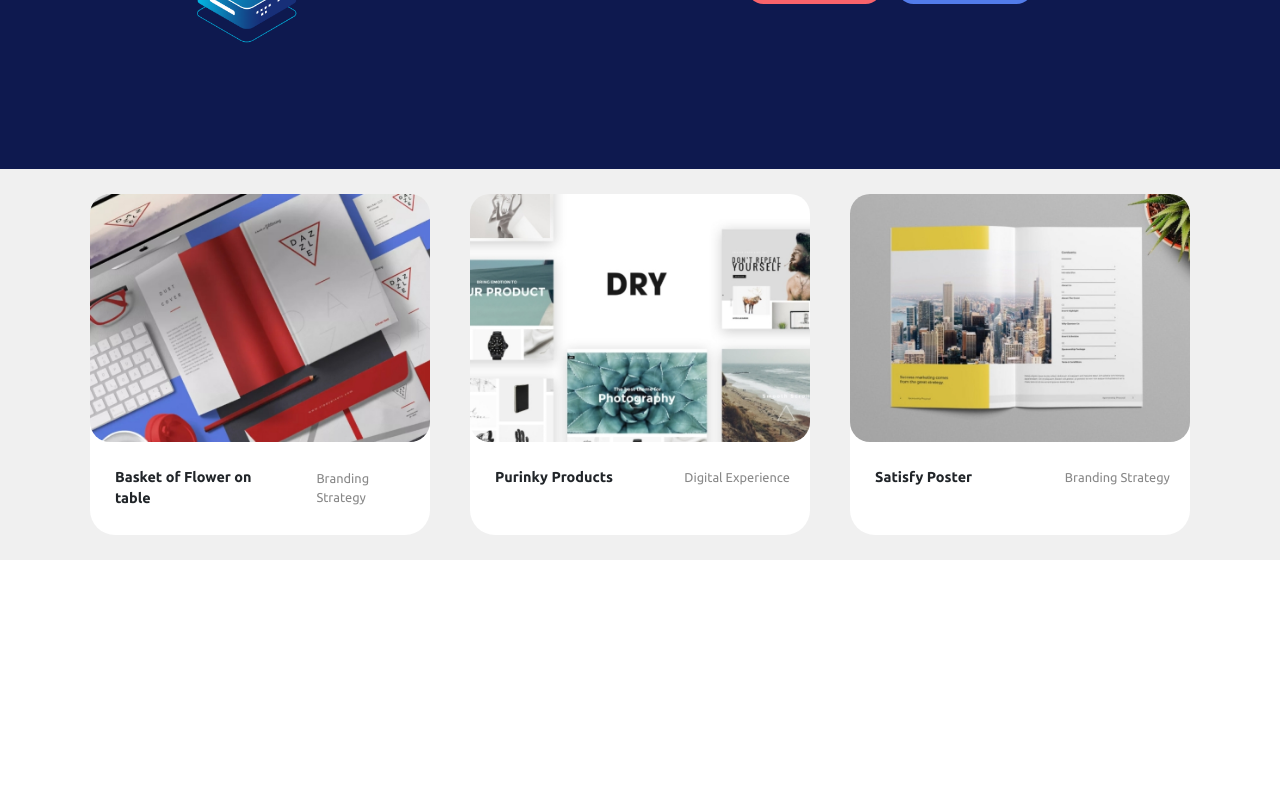
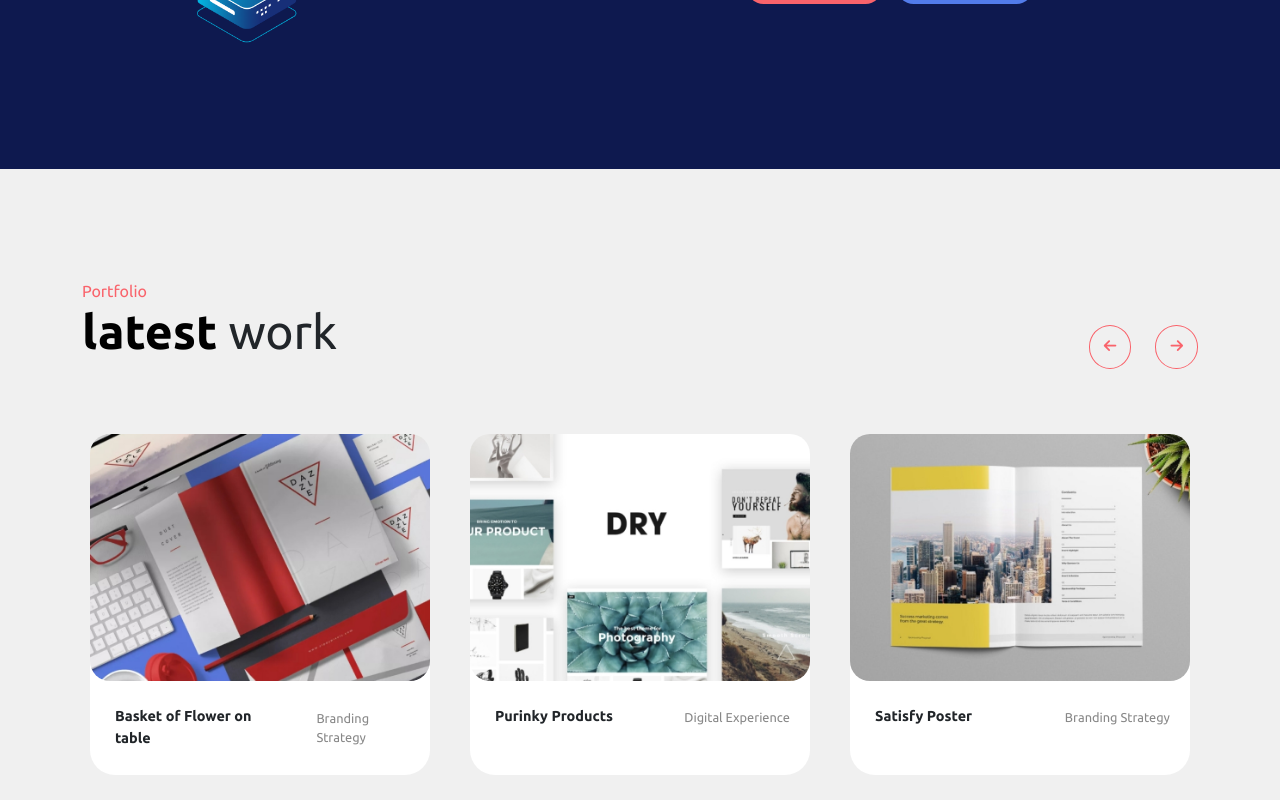
Before and after one commit to saff-it/proj-html-vuejs, a Vue app: page / in a window 1280 px wide. Shown: the part 2208-3008 px from the top of the page. Before the commit the page ends 2768 px from the top, so only its background shows below. Built offline with nearby package versions, Linux system fonts and the light colour scheme.

Commit message:
Main - third section/top bar done

```diff
--- a/public/index.html
+++ b/public/index.html
@@ -5,11 +5,17 @@
     <meta http-equiv="X-UA-Compatible" content="IE=edge">
     <meta name="viewport" content="width=device-width,initial-scale=1.0">
     <link rel="icon" href="<%= BASE_URL %>favicon.ico">
+
     <!-- google fonts  -->
     <link rel="preconnect" href="https://fonts.googleapis.com">
     <link rel="preconnect" href="https://fonts.gstatic.com" crossorigin>
     <link href="https://fonts.googleapis.com/css2?family=Ubuntu:ital,wght@0,300;0,400;0,500;0,700;1,300;1,400;1,500;1,700&display=swap" rel="stylesheet">
     <!-- google fonts  -->
+
+    <!-- font awesome  -->
+    <link rel="stylesheet" href="https://cdnjs.cloudflare.com/ajax/libs/font-awesome/6.1.2/css/all.min.css" integrity="sha512-1sCRPdkRXhBV2PBLUdRb4tMg1w2YPf37qatUFeS7zlBy7jJI8Lf4VHwWfZZfpXtYSLy85pkm9GaYVYMfw5BC1A==" crossorigin="anonymous" referrerpolicy="no-referrer" />
+    <!-- font awesome  -->
+
     <title><%= htmlWebpackPlugin.options.title %></title>
   </head>
   <body>
--- a/src/components/siteMain.vue
+++ b/src/components/siteMain.vue
@@ -16,7 +16,7 @@
                     :singleCardWeDo="card" />
                 </div>
 
-                <button>View All Services</button>
+                <button class="ms-wwd-btn">View All Services</button>
 
             </div>
         </section>
@@ -54,8 +54,26 @@
         <!-- latest work carousel  -->
         <section class="ms_carousel-bg">
             <div class="container">
+
                 <div class="ms_carousel-bar">
 
+                    <div class="ms_carousel-bar-txt">
+                        <span>Portfolio</span>
+                        <h2> <span class="ms_bolder-txt">latest</span> work </h2>
+
+                    </div>
+
+                    <div class="ms_carousel-bar-btns align-self-end">
+
+                        <div class="ms_caro-btn-lft me-4">
+                            <i class="fa-solid fa-arrow-left"></i>
+                        </div>
+
+                        <div class="ms_caro-btn-rgt">
+                            <i class="fa-solid fa-arrow-right"></i>
+                        </div>
+
+                    </div>
                 </div>
 
 
@@ -169,7 +187,7 @@ div.container {
     }
 }
 
-button {
+button.ms-wwd-btn {
     @include buttonLayout;
     background-color: $colorText9;
     width: 12%;
@@ -213,9 +231,48 @@ button.ms_btn-right {
 }
 
 
+// CAROUSEL SECTION
+
 section.ms_carousel-bg{
     background-color: $colorText3;
 }
 
+.ms_carousel-bar{
+    width: 100%;
+    margin: 110px 0 40px 0;
+    @include displayFlex;
+
+
+    span:first-child {
+        color: $colorText9;
+    }
+
+    h2 {
+        font-size: 3rem;
+        font-weight: 400;
+
+        span.ms_bolder-txt {
+            font-weight: 900;
+            color: black;
+        }
+    }
+}
+
+.ms_carousel-bar-btns{
+    @include displayFlex;
+
+    .ms_caro-btn-lft,
+    .ms_caro-btn-rgt{
+        font-size: 0.9rem;
+        border: 1px solid $colorText9;
+        color: $colorText9;
+        padding: 10px 14px;
+        border-radius: 50%;
+
+    }
+
+}
+
+
 
 </style>
--- a/src/styles/mixins.scss
+++ b/src/styles/mixins.scss
@@ -5,5 +5,10 @@
     padding: 7px 25px;
     font-size: 0.8rem
 
+}
 
+@mixin displayFlex{
+    display: flex;
+    justify-content: space-between;
+    align-items: center;
 }
```
